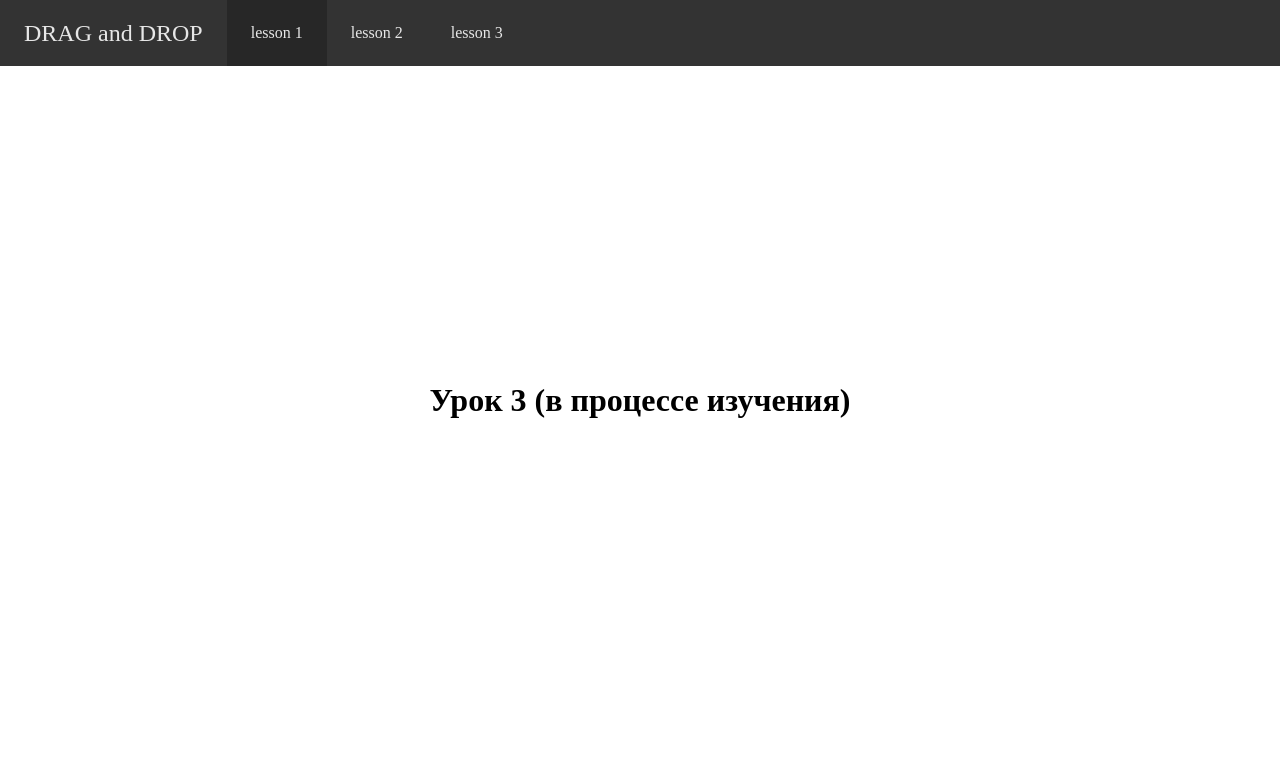
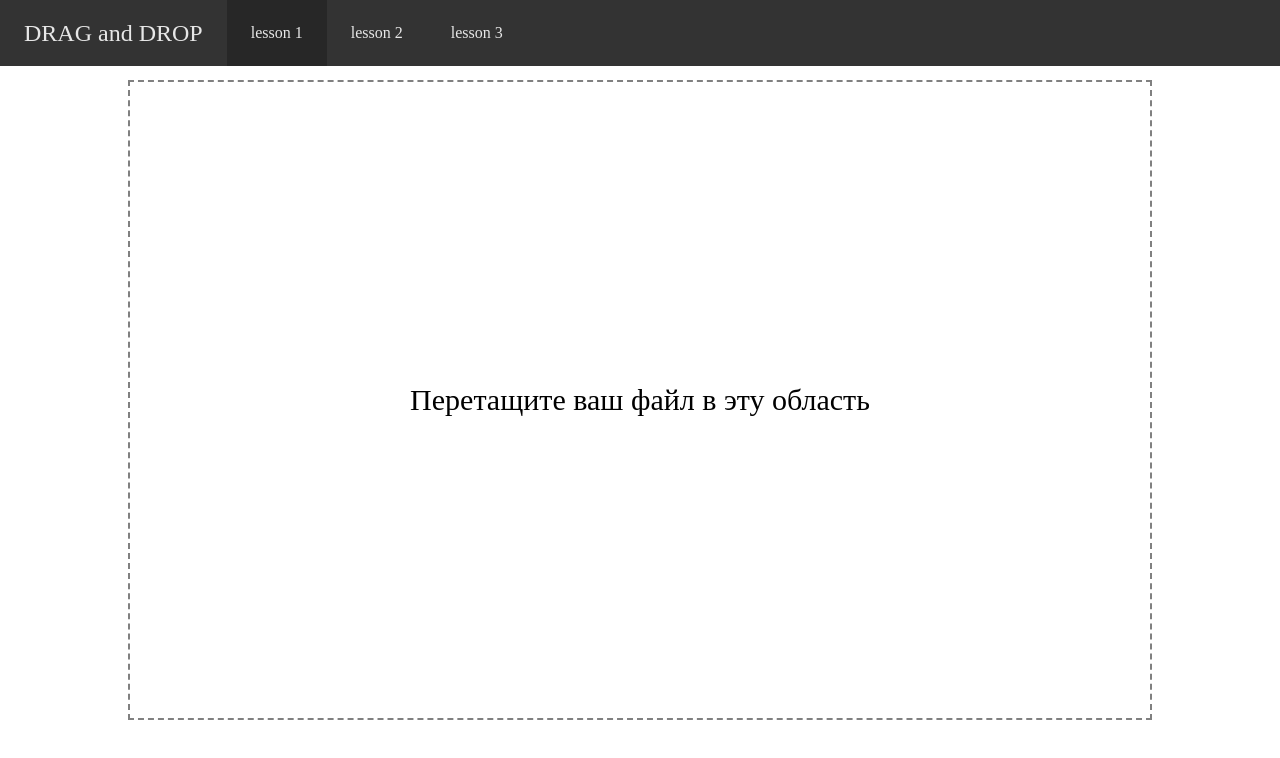
Before and after one commit to fl0wka/drag-n-drop, a React (Create React App) app: page /lesson3 in a window 1280 px wide. Shown: the top 758 px of the page. Built offline with nearby package versions, Linux system fonts and the light colour scheme.

Commit message:
added lesson 3

```diff
--- a/src/app/assets/css/App.css
+++ b/src/app/assets/css/App.css
@@ -26,7 +26,6 @@ body {
   width: 100%;
   display: flex;
   align-items: center;
-  /* justify-content: space-between; */
   background-color: #333333;
 }
 
@@ -94,3 +93,13 @@ body {
   cursor: grab;
   background-color: #fcfcf9;
 }
+
+.drop-area {
+  width: 80vw;
+  height: 80vh;
+  border: 2px dashed grey;
+  display: flex;
+  align-items: center;
+  justify-content: center;
+  font-size: 30px;
+}
--- a/src/app/components/common/boardCard.tsx
+++ b/src/app/components/common/boardCard.tsx
@@ -1,7 +1,7 @@
 import { FC, DragEvent, useState } from 'react';
 import { BoardCardProps, IBoard, IBoardCard } from '../../types/types';
 
-const BoardCard: FC<BoardCardProps> = ({ item, board }) => {
+const BoardCard: FC<BoardCardProps> = ({ item, board, updateBoards }) => {
   const [currentBoard, setCurrentBoard] = useState<IBoard | null>(null);
   const [currentItem, setCurrentItem] = useState<IBoardCard | null>(null);
 
@@ -9,17 +9,17 @@ const BoardCard: FC<BoardCardProps> = ({ item, board }) => {
     e: DragEvent<HTMLDivElement>,
     board: IBoard,
     item: IBoardCard
-  ) {
+  ): void {
     setCurrentBoard(board);
     setCurrentItem(item);
   }
-  function dragLeaveHandler(e: DragEvent<HTMLDivElement>) {
+  function dragLeaveHandler(e: DragEvent<HTMLDivElement>): void {
     e.currentTarget.style.boxShadow = 'none';
   }
-  function dragEndHandler(e: DragEvent<HTMLDivElement>) {
+  function dragEndHandler(e: DragEvent<HTMLDivElement>): void {
     e.currentTarget.style.boxShadow = 'none';
   }
-  function dragOverHandler(e: DragEvent<HTMLDivElement>) {
+  function dragOverHandler(e: DragEvent<HTMLDivElement>): void {
     e.preventDefault();
     if (e.currentTarget.className === 'board__item') {
       e.currentTarget.style.boxShadow = '0 4px 3px gray';
@@ -29,27 +29,28 @@ const BoardCard: FC<BoardCardProps> = ({ item, board }) => {
     e: DragEvent<HTMLDivElement>,
     board: IBoard,
     item: IBoardCard
-  ) {
+  ): void {
     e.preventDefault();
+    e.currentTarget.style.boxShadow = 'none';
+
+    if (currentBoard && currentItem) {
+      console.log('currentItem: ', currentItem);
+      console.log('currentBoard: ', currentBoard);
+      const currentIndex = currentBoard.items.indexOf(currentItem);
+      currentBoard.items.splice(currentIndex, 1);
+      const dropIndex = board.items.indexOf(item);
+      board.items.splice(dropIndex + 1, 0, currentItem);
+      updateBoards(board, currentBoard);
+    }
   }
 
   return (
     <div
-      onDragStart={(e) => {
-        dragStartHandler(e, board, item);
-      }}
-      onDragLeave={(e) => {
-        dragLeaveHandler(e);
-      }}
-      onDragEnd={(e) => {
-        dragEndHandler(e);
-      }}
-      onDragOver={(e) => {
-        dragOverHandler(e);
-      }}
-      onDrop={(e) => {
-        dropHandler(e, board, item);
-      }}
+      onDragStart={(e) => dragStartHandler(e, board, item)}
+      onDragLeave={(e) => dragLeaveHandler(e)}
+      onDragEnd={(e) => dragEndHandler(e)}
+      onDragOver={(e) => dragOverHandler(e)}
+      onDrop={(e) => dropHandler(e, board, item)}
       draggable={true}
       className="board__item"
     >
--- a/src/app/pages/lesson2Page.tsx
+++ b/src/app/pages/lesson2Page.tsx
@@ -31,12 +31,31 @@ const Lesson2Page: FC = () => {
     },
   ]);
 
+  const updateBoards = (board: IBoard, currentBoard: IBoard): void => {
+    setBoards(
+      boards.map((b) => {
+        if (b.id === board.id) {
+          return board;
+        }
+        if (b.id === currentBoard.id) {
+          return currentBoard;
+        }
+        return b;
+      })
+    );
+  };
+
   return (
     <div className="container">
       {boards.map((board) => (
         <Board key={board.id} title={board.title}>
           {board.items.map((item) => (
-            <BoardCard key={item.id} item={item} board={board} />
+            <BoardCard
+              key={item.id}
+              item={item}
+              board={board}
+              updateBoards={updateBoards}
+            />
           ))}
         </Board>
       ))}
--- a/src/app/pages/lesson3Page.tsx
+++ b/src/app/pages/lesson3Page.tsx
@@ -1,9 +1,48 @@
-import { FC } from 'react';
+import { FC, DragEvent, useState } from 'react';
 
 const Lesson3Page: FC = () => {
+  const [drag, setDrag] = useState<boolean>(false);
+
+  function dragStartHandler(e: DragEvent<HTMLDivElement>): void {
+    e.preventDefault();
+    setDrag(true);
+  }
+  function dragLeaveHandler(e: DragEvent<HTMLDivElement>): void {
+    e.preventDefault();
+    setDrag(false);
+  }
+  function onDropHandler(e: DragEvent<HTMLDivElement>): void {
+    e.preventDefault();
+    let files = [...e.dataTransfer.files];
+    console.log(files);
+    // const formData = new FormData()
+    // formData.append('file', files[0])
+
+    setDrag(false);
+  }
+
   return (
     <div className="container">
-      <h1>Урок 3 (в процессе изучения)</h1>
+      {drag ? (
+        <div
+          className="drop-area"
+          onDragStart={(e) => dragStartHandler(e)}
+          onDragLeave={(e) => dragLeaveHandler(e)}
+          onDragOver={(e) => dragStartHandler(e)}
+          onDrop={(e) => onDropHandler(e)}
+        >
+          Отпустите файл, чтобы началась загрузка
+        </div>
+      ) : (
+        <div
+          className="drop-area"
+          onDragStart={(e) => dragStartHandler(e)}
+          onDragLeave={(e) => dragLeaveHandler(e)}
+          onDragOver={(e) => dragStartHandler(e)}
+        >
+          Перетащите ваш файл в эту область
+        </div>
+      )}
     </div>
   );
 };
--- a/src/app/types/types.ts
+++ b/src/app/types/types.ts
@@ -33,4 +33,5 @@ export interface BoardProps {
 export interface BoardCardProps {
   item: IBoardCard;
   board: IBoard;
+  updateBoards: (board: IBoard, currentBoard: IBoard) => void;
 }
```
